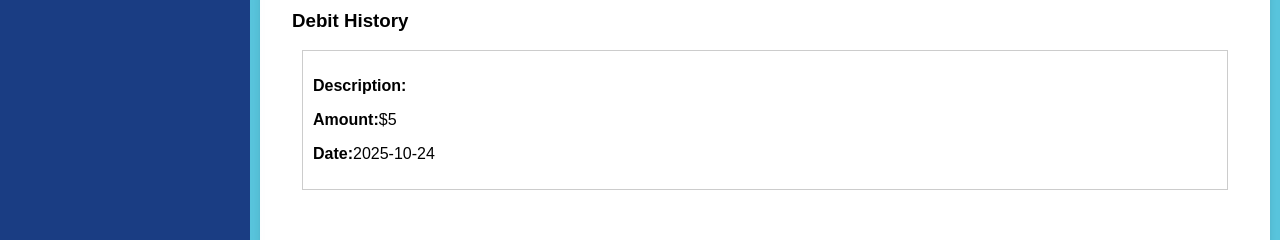
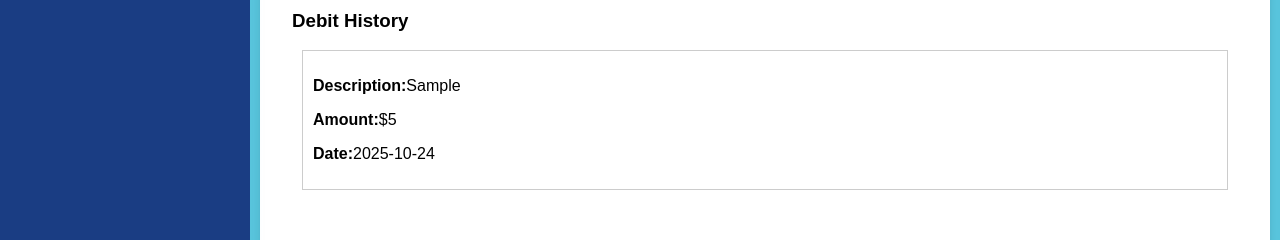
Before and after one commit to MaxFilsR/bank-of-react, a React (Vite) app: page /bank-of-react/debits in a window 1280 px wide. Both pictures are taken after typing "Sample", "5" into the empty fields and a click on the button "Add Debit". Shown: the part 228-468 px from the top of the page. Built offline with nearby package versions, Linux system fonts and the light colour scheme.

Commit message:
fixed spelling of description

```diff
--- a/src/pages/debits/debits.jsx
+++ b/src/pages/debits/debits.jsx
@@ -2,26 +2,24 @@ import React from "react";
 import { useState } from "react";
 
 const DebitsPage = ({ balance, addDebit, debits }) => {
-  const [description, setDescription]=useState('');
-  const[amount, setAmount]=useState('');
+  const [description, setDescription] = useState("");
+  const [amount, setAmount] = useState("");
 
-  const handleChanges=(event)=>{
+  const handleChanges = (event) => {
     event.preventDefault();
-    const NumericAmount=parseFloat(amount);
-    if(NumericAmount>0 && description){
-      const newDebit ={
+    const NumericAmount = parseFloat(amount);
+    if (NumericAmount > 0 && description) {
+      const newDebit = {
         description: description,
-        amount: NumericAmount
+        amount: NumericAmount,
       };
       addDebit(newDebit);
-      setDescription('');
-      setAmount('');
-    }
-      else{
-        alert("Please fill description and amount.")
+      setDescription("");
+      setAmount("");
+    } else {
+      alert("Please fill description and amount.");
     }
   };
-
 
   return (
     <div className="dashboard-page-content-container">
@@ -37,8 +35,7 @@ const DebitsPage = ({ balance, addDebit, debits }) => {
               type="text"
               placeholder="Enter description"
               value={description}
-            onChange={(event)=>setDescription(event.target.value)}
-
+              onChange={(event) => setDescription(event.target.value)}
             />
           </div>
           <div>
@@ -47,20 +44,34 @@ const DebitsPage = ({ balance, addDebit, debits }) => {
               type="number"
               placeholder="0.00"
               value={amount}
-            onChange={(event)=>setAmount(event.target.value)}
+              onChange={(event) => setAmount(event.target.value)}
             />
           </div>
           <button type="submit"> Add Debit</button>
         </form>
         <h3> Debit History</h3>
-          {debits.map((debit,index)=>(
-            <div key={index} style={{border: '1px solid #ccc', margin: '10px', padding:'10px'}}>
-              <p><strong>Description:</strong>{debit.descreption}</p>
-              <p><strong> Amount:</strong>${debit.amount.toLocaleString("en-US")}</p>
-              <p><strong> Date:</strong>{debit.date}</p>
+        {debits.map((debit, index) => (
+          <div
+            key={index}
+            style={{
+              border: "1px solid #ccc",
+              margin: "10px",
+              padding: "10px",
+            }}
+          >
+            <p>
+              <strong>Description:</strong>
+              {debit.description}
+            </p>
+            <p>
+              <strong> Amount:</strong>${debit.amount.toLocaleString("en-US")}
+            </p>
+            <p>
+              <strong> Date:</strong>
+              {debit.date}
+            </p>
           </div>
         ))}
-
       </main>
     </div>
   );
```
Lines whose indentation alone changed are shown as unchanged.
